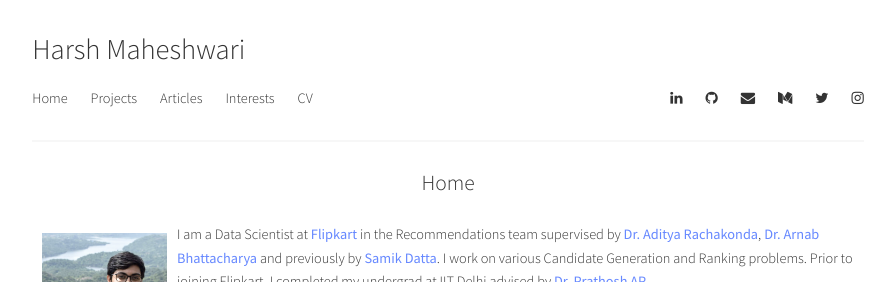
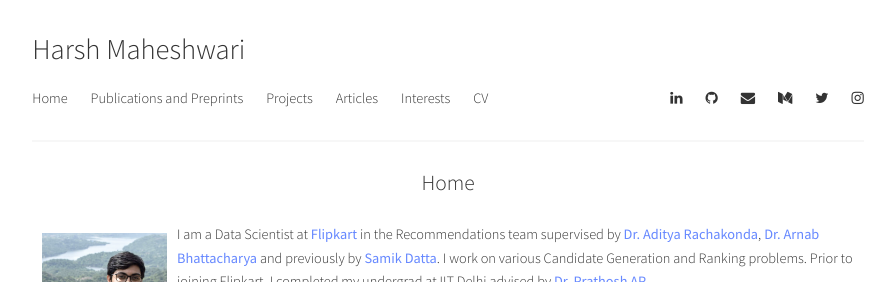
Before and after one commit to harshm121/portfolio-old, a Jekyll site: the page built from index.md, in a window 1280 px wide and 900 px high. Shown: the top 282 px of the window, without its empty margins (192-1087 px from the left). Built offline with Jekyll 4.4.1, drawn with Linux system fonts in a browser that asks for light colours; a style sheet for code colours, icons or effects is not loaded.

Commit message:
Update _config.yml

```diff
--- a/_config.yml
+++ b/_config.yml
@@ -15,6 +15,7 @@ style:
 
 navigation:
   - index.md
+  - Publications/index.md
   - Projects/index.md
   - Articles/index.md
   - Interests/index.md
```
